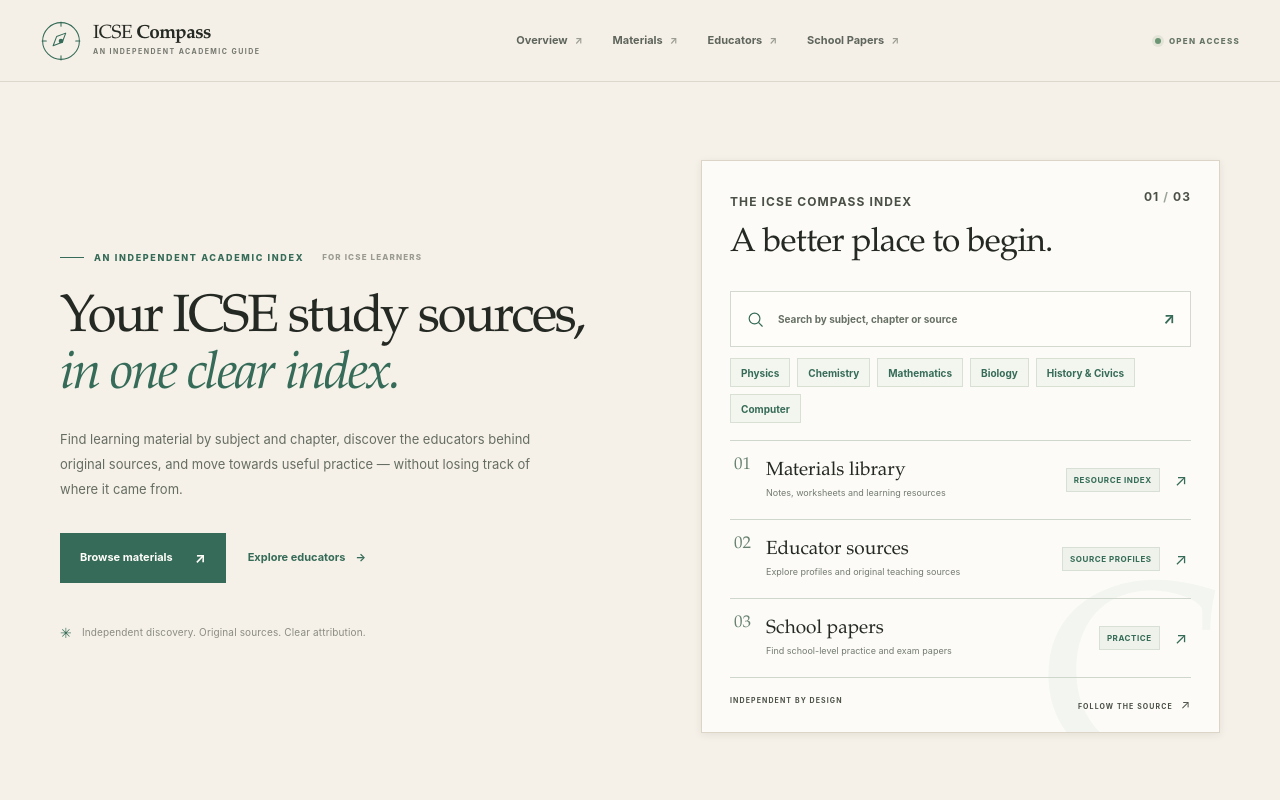
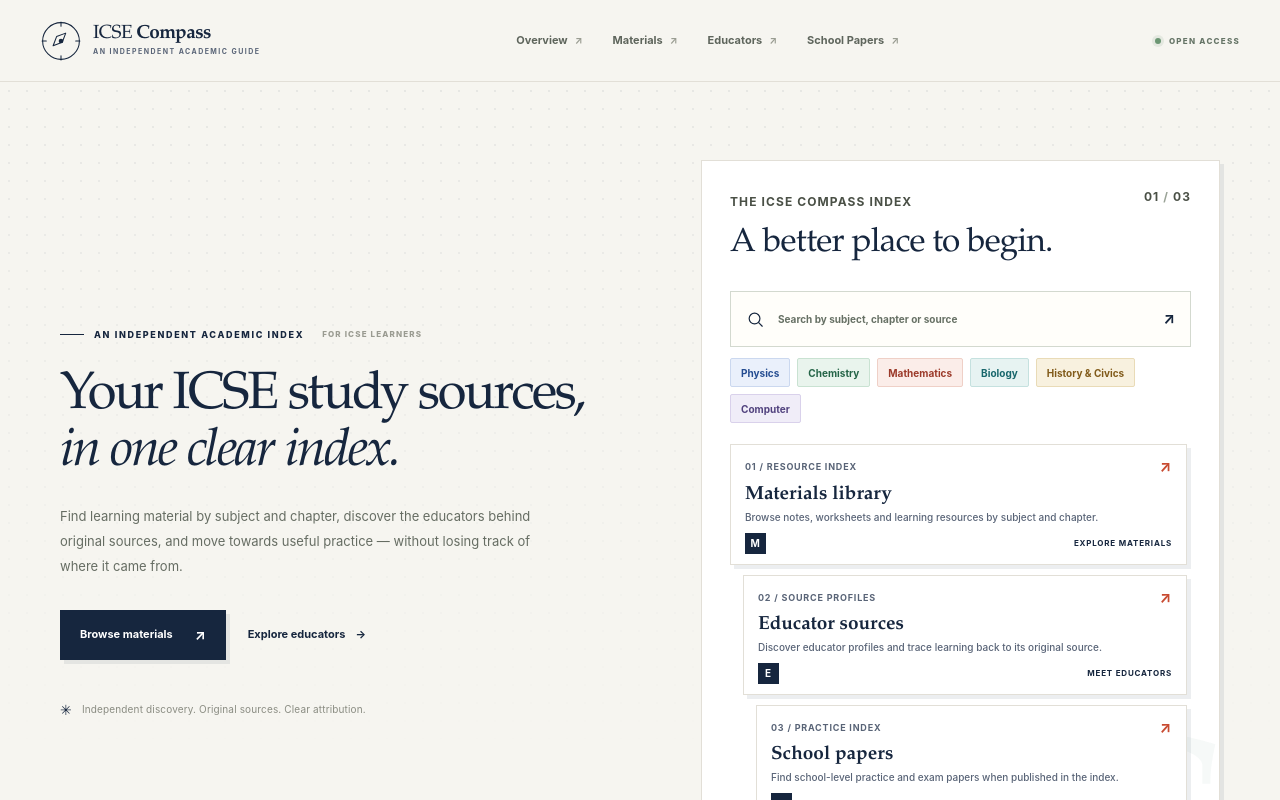
Before and after one commit to icse-cbse-10-12/icse-compass, a SvelteKit app: page / in a window 1280 px wide. Shown: the top 800 px of the page. Built offline with nearby package versions, Linux system fonts and the light colour scheme.

Commit message:
feat: sharpen Student OS homepage visual hierarchy

```diff
--- a/src/routes/+page.svelte
+++ b/src/routes/+page.svelte
@@ -40,32 +40,32 @@
       </a>
 
       <nav class="subject-shortcuts" aria-label="Quick subject searches">
-        <a href="{siteBase}/materials/?q=Physics">Physics</a>
-        <a href="{siteBase}/materials/?q=Chemistry">Chemistry</a>
-        <a href="{siteBase}/materials/?q=Mathematics">Mathematics</a>
-        <a href="{siteBase}/materials/?q=Biology">Biology</a>
-        <a href="{siteBase}/materials/?q=History%20%26%20Civics">History &amp; Civics</a>
-        <a href="{siteBase}/materials/?q=Computer">Computer</a>
+        <a class="subject-physics" href="{siteBase}/materials/?q=Physics">Physics</a>
+        <a class="subject-chemistry" href="{siteBase}/materials/?q=Chemistry">Chemistry</a>
+        <a class="subject-mathematics" href="{siteBase}/materials/?q=Mathematics">Mathematics</a>
+        <a class="subject-biology" href="{siteBase}/materials/?q=Biology">Biology</a>
+        <a class="subject-history" href="{siteBase}/materials/?q=History%20%26%20Civics">History &amp; Civics</a>
+        <a class="subject-computer" href="{siteBase}/materials/?q=Computer">Computer</a>
       </nav>
 
-      <nav class="hero-index-list" aria-label="Explore the ICSE Compass index">
-        <a class="hero-index-row" href="{siteBase}/materials/">
-          <span class="index-ordinal">01</span>
-          <span class="index-row-copy"><strong>Materials library</strong><small>Notes, worksheets and learning resources</small></span>
-          <span class="index-row-meta">RESOURCE INDEX</span>
-          <span class="index-row-arrow" aria-hidden="true">↗</span>
+      <nav class="hero-card-deck" aria-label="Explore the ICSE Compass index">
+        <a class="hero-deck-card deck-materials" href="{siteBase}/materials/">
+          <span class="deck-card-top"><span>01 / RESOURCE INDEX</span><span aria-hidden="true">↗</span></span>
+          <span class="deck-card-title">Materials library</span>
+          <span class="deck-card-description">Browse notes, worksheets and learning resources by subject and chapter.</span>
+          <span class="deck-card-bottom"><span class="deck-card-mark" aria-hidden="true">M</span><span>EXPLORE MATERIALS</span></span>
         </a>
-        <a class="hero-index-row" href="{siteBase}/creators/">
-          <span class="index-ordinal">02</span>
-          <span class="index-row-copy"><strong>Educator sources</strong><small>Explore profiles and original teaching sources</small></span>
-          <span class="index-row-meta">SOURCE PROFILES</span>
-          <span class="index-row-arrow" aria-hidden="true">↗</span>
+        <a class="hero-deck-card deck-educators" href="{siteBase}/creators/">
+          <span class="deck-card-top"><span>02 / SOURCE PROFILES</span><span aria-hidden="true">↗</span></span>
+          <span class="deck-card-title">Educator sources</span>
+          <span class="deck-card-description">Discover educator profiles and trace learning back to its original source.</span>
+          <span class="deck-card-bottom"><span class="deck-card-mark" aria-hidden="true">E</span><span>MEET EDUCATORS</span></span>
         </a>
-        <a class="hero-index-row" href="{siteBase}/school-papers/">
-          <span class="index-ordinal">03</span>
-          <span class="index-row-copy"><strong>School papers</strong><small>Find school-level practice and exam papers</small></span>
-          <span class="index-row-meta">PRACTICE</span>
-          <span class="index-row-arrow" aria-hidden="true">↗</span>
+        <a class="hero-deck-card deck-practice" href="{siteBase}/school-papers/">
+          <span class="deck-card-top"><span>03 / PRACTICE INDEX</span><span aria-hidden="true">↗</span></span>
+          <span class="deck-card-title">School papers</span>
+          <span class="deck-card-description">Find school-level practice and exam papers when published in the index.</span>
+          <span class="deck-card-bottom"><span class="deck-card-mark" aria-hidden="true">P</span><span>VIEW PRACTICE</span></span>
         </a>
       </nav>
 
@@ -110,7 +110,9 @@
 </main>
 
 <style>
-  .home-page { overflow: clip; }
+  .home-page { position: relative; overflow: clip; }
+  .home-page::before { content: ""; position: absolute; z-index: 0; inset: 0 0 auto; height: 760px; pointer-events: none; opacity: .42; background-image: radial-gradient(circle, rgba(22, 38, 62, .16) 1px, transparent 1px); background-size: 18px 18px; mask-image: linear-gradient(to bottom, #000 0%, transparent 92%); }
+  .home-hero, .home-method, .home-principle { position: relative; z-index: 1; }
   .home-hero {
     display: grid;
     grid-template-columns: minmax(0, 1fr) minmax(430px, .92fr);
@@ -131,9 +133,9 @@
     min-width: 0;
     padding: 27px 28px 18px;
     overflow: hidden;
-    background: #fcfbf7;
-    border: 1px solid #dcd5c7;
-    box-shadow: 0 2px 8px rgba(37, 41, 35, .08);
+    background: #ffffff;
+    border: 1px solid #e2dfd7;
+    box-shadow: 4px 4px 0 #16263e14;
     transform: perspective(1000px) translateY(0) rotateX(0) rotateY(0);
     transform-style: preserve-3d;
     transition: transform 220ms cubic-bezier(.2, .75, .25, 1), box-shadow 220ms ease;
@@ -163,23 +165,25 @@
   .hero-search-link:hover { border-color: #8da493; background: #fffefa; transform: translateY(-1px); }
   .hero-search-link svg { width: 19px; height: 19px; flex: 0 0 auto; color: var(--green); }
   .search-action { margin-left: auto; color: var(--green); font-size: 15px; }
-  .hero-index-list { position: relative; z-index: 1; margin-top: 17px; border-top: 1px solid #cfd7cc; }
-  @keyframes indexRowEnter {
-    from { opacity: 0; transform: translateY(8px); }
-    to { opacity: 1; transform: translateY(0); }
-  }
-  .hero-index-row { display: flex; align-items: center; gap: 15px; min-height: 79px; padding: 12px 4px; border-bottom: 1px solid #cfd7cc; transition: padding .18s ease, color .18s ease; animation: indexRowEnter 360ms cubic-bezier(.2, .75, .25, 1) both; }
-  .hero-index-row:nth-child(1) { animation-delay: 60ms; }
-  .hero-index-row:nth-child(2) { animation-delay: 120ms; }
-  .hero-index-row:nth-child(3) { animation-delay: 180ms; }
-  .hero-index-row:hover { padding-inline: 9px; color: var(--green); }
-  .index-ordinal { align-self: flex-start; padding-top: 3px; color: #68816f; font: 500 17px var(--serif); }
-  .index-row-copy { display: flex; min-width: 0; flex-direction: column; gap: 5px; }
-  .index-row-copy strong { color: var(--ink); font: 500 19px/1.1 var(--serif); }
-  .index-row-copy small { color: #737b70; font-size: 9px; line-height: 1.5; }
-  .index-row-meta { margin-left: auto; padding: 5px 7px; color: #356b58; background: #eef2eb; border: 1px solid #d8e0d5; font-size: 8px; font-weight: 750; letter-spacing: .55px; white-space: nowrap; }
-  .index-row-arrow { color: var(--green); font-size: 16px; transition: transform 180ms ease; }
-  .hero-index-row:hover .index-row-arrow, .hero-index-row:focus-visible .index-row-arrow { transform: translate(2px, -2px); }
+  .hero-card-deck { position: relative; z-index: 1; display: grid; gap: 10px; margin-top: 17px; padding: 4px 4px 7px 0; perspective: 1000px; }
+  .hero-deck-card { position: relative; display: flex; min-height: 111px; flex-direction: column; padding: 12px 14px 10px; color: var(--ink); background: #ffffff; border: 1px solid #e2dfd7; box-shadow: 4px 4px 0 #16263e14; transform: translateY(0); transition: transform 180ms ease, box-shadow 180ms ease; }
+  .hero-deck-card:hover, .hero-deck-card:focus-visible { transform: translateY(-4px); box-shadow: 6px 8px 0 #16263e1c; }
+  .deck-card-top, .deck-card-bottom { display: flex; align-items: center; justify-content: space-between; gap: 12px; color: #596477; font: 750 9px/1.3 var(--sans); letter-spacing: .8px; }
+  .deck-card-top > span:last-child { color: var(--terracotta); font-size: 15px; }
+  .deck-card-title { margin-top: 7px; color: var(--navy); font: 600 19px/1.15 var(--serif); }
+  .deck-card-description { margin-top: 4px; color: #596477; font: 450 10px/1.5 var(--sans); }
+  .deck-card-bottom { margin-top: auto; padding-top: 8px; color: var(--navy); font-size: 8px; }
+  .deck-card-mark { display: grid; width: 21px; height: 21px; place-items: center; color: #fff; background: var(--navy); font: 700 10px var(--sans); }
+  .deck-educators { margin-left: 13px; }
+  .deck-practice { margin-left: 26px; }
+  .subject-shortcuts a { font-family: var(--sans); border-radius: 2px; }
+  .subject-shortcuts .subject-physics { color: #244c91; background: #eaf0fb; border-color: #cbd8ef; }
+  .subject-shortcuts .subject-chemistry { color: #246447; background: #e9f4ed; border-color: #c9e2d2; }
+  .subject-shortcuts .subject-mathematics { color: #9b3929; background: #fbede9; border-color: #efd0c7; }
+  .subject-shortcuts .subject-biology { color: #17666b; background: #e7f3f2; border-color: #c5e1df; }
+  .subject-shortcuts .subject-history { color: #805a19; background: #f8f1df; border-color: #e9dbb7; }
+  .subject-shortcuts .subject-computer { color: #51427e; background: #f0edf8; border-color: #d9d1eb; }
+  .subject-shortcuts a:hover, .subject-shortcuts a:focus-visible { filter: saturate(1.18); transform: translateY(-1px); }
   .product-panel-footer { margin-top: 18px; font-size: 7px; letter-spacing: 1.1px; }
   .product-panel-footer b { margin-left: 5px; font-size: 12px; font-weight: 400; }
   .panel-watermark { position: absolute; z-index: 0; right: -8px; bottom: -77px; color: rgba(53, 107, 88, .045); font: 500 260px/.8 var(--serif); pointer-events: none; }
@@ -198,7 +202,7 @@
   .home-principle .principle-inner > a { display: inline-flex; align-items: center; gap: 10px; margin-left: auto; color: var(--green); font-size: 9px; font-weight: 850; letter-spacing: .7px; white-space: nowrap; }
   .home-principle .principle-inner > a:hover { color: var(--green-dark); }
   @media (prefers-reduced-motion: reduce) {
-    .hero-product-panel, .hero-index-row, .index-row-arrow { animation: none !important; transition: none !important; transform: none !important; will-change: auto !important; }
+    .hero-product-panel, .hero-index-row, .index-row-arrow, .hero-card-deck, .hero-deck-card { animation: none !important; transition: none !important; transform: none !important; will-change: auto !important; }
   }
   @media (max-width: 1050px) {
     .home-hero { grid-template-columns: minmax(0, 1fr) minmax(360px, .95fr); gap: 34px; min-height: 590px; padding-block: 64px 72px; }
@@ -211,6 +215,9 @@
     .home-hero { grid-template-columns: 1fr; gap: 38px; min-height: 0; padding-block: 58px 62px; }
     .hero-copy h1 { max-width: 620px; font-size: clamp(48px, 9vw, 68px); }
     .hero-product-panel { max-width: 620px; }
+    .hero-deck-card { min-height: 106px; }
+    .deck-educators { margin-left: 9px; }
+    .deck-practice { margin-left: 18px; }
     .home-method { grid-template-columns: 1fr; gap: 33px; padding-block: 57px 66px; }
     .method-intro h2 { font-size: 42px; }
     .method-steps { grid-template-columns: repeat(3, minmax(0, 1fr)); }
--- a/src/styles.css
+++ b/src/styles.css
@@ -3,26 +3,28 @@
 :root {
   font-family: Inter, "Avenir Next", Avenir, "Segoe UI", sans-serif;
   color: #252923;
-  background: #f5f1e8;
+  background: #f6f5f0;
   font-synthesis: none;
   text-rendering: optimizeLegibility;
   -webkit-font-smoothing: antialiased;
-  --paper: #f5f1e8;
-  --paper-light: #fbf9f4;
-  --white: #fffefa;
-  --ink: #252923;
-  --ink-soft: #424940;
-  --green: #356b58;
-  --green-dark: #254d3e;
-  --sage: #e4e9df;
-  --sage-deep: #c8d2c5;
-  --sand: #d6c7ae;
-  --muted: #73776e;
-  --muted-light: #96988f;
-  --line: #ded8cc;
-  --line-strong: #cfc7b8;
+  --paper: #f6f5f0;
+  --paper-light: #ffffff;
+  --white: #ffffff;
+  --ink: #16263e;
+  --ink-soft: #34445a;
+  --navy: #16263e;
+  --terracotta: #c84b31;
+  --green: #16263e;
+  --green-dark: #0f1b2c;
+  --sage: #e9edf2;
+  --sage-deep: #cbd3df;
+  --sand: #e7d9cf;
+  --muted: #596477;
+  --muted-light: #7c8795;
+  --line: #e2dfd7;
+  --line-strong: #c9c5bb;
   --serif: "Iowan Old Style", "Baskerville", "Palatino Linotype", "Book Antiqua", Georgia, serif;
-  --sans: Inter, "Avenir Next", Avenir, "Segoe UI", sans-serif;
+  --sans: "Manrope", Inter, "Avenir Next", Avenir, "Segoe UI", sans-serif;
   --page-width: 1160px;
   --radius-sm: 4px;
   --radius-md: 8px;
@@ -46,7 +48,7 @@ h1, h2, h3, p { text-wrap: pretty; }
 .topbar {
   position: relative; z-index: 20; min-height: 82px; padding: 0 max(40px, calc((100vw - 1320px) / 2));
   display: flex; align-items: center; justify-content: space-between; gap: 28px;
-  border-bottom: 1px solid var(--line); background: rgba(245, 241, 232, .96);
+  border-bottom: 1px solid var(--line); background: rgba(246, 245, 240, .97);
 }
 .brand { display: inline-flex; align-items: center; gap: 11px; min-height: 52px; flex: 0 0 auto; }
 .brand-mark { width: 42px; height: 42px; display: grid; place-items: center; color: var(--green); }
@@ -58,8 +60,8 @@ h1, h2, h3, p { text-wrap: pretty; }
 .desktop-nav { display: flex; align-items: center; gap: 4px; }
 .nav-link { display: inline-flex; align-items: center; gap: 7px; min-height: 44px; padding: 0 13px; color: #5e655c; font-size: 11px; font-weight: 650; transition: color .18s ease, background .18s ease; }
 .nav-link span { color: #9a9d92; font-size: 10px; }
-.nav-link:hover, .nav-link[aria-current="page"] { color: var(--green); background: rgba(53, 107, 88, .07); }
-.nav-link[aria-current="page"] { box-shadow: inset 0 -2px 0 var(--green); }
+.nav-link:hover, .nav-link[aria-current="page"] { color: var(--navy); background: rgba(22, 38, 62, .07); }
+.nav-link[aria-current="page"] { box-shadow: inset 0 -2px 0 var(--terracotta); }
 .public-label { display: flex; align-items: center; gap: 8px; color: #667567; font-size: 8px; letter-spacing: 1.25px; font-weight: 800; white-space: nowrap; }
 .public-label span { width: 6px; height: 6px; border-radius: 50%; background: #6c9673; box-shadow: 0 0 0 3px rgba(108, 150, 115, .13); }
 
@@ -73,7 +75,7 @@ h1, h2, h3, p { text-wrap: pretty; }
 .hero-description { max-width: 480px; margin: 0; color: #666d63; font-size: 14px; line-height: 1.9; }
 .hero-actions { display: flex; align-items: center; flex-wrap: wrap; gap: 25px; margin-top: 31px; }
 .button { display: inline-flex; align-items: center; justify-content: center; gap: 22px; min-height: 50px; padding: 0 19px; border: 1px solid transparent; font-size: 11px; font-weight: 750; transition: background .18s ease, transform .18s ease, border-color .18s ease; }
-.button-primary { color: #fffefa; background: var(--green); }
+.button-primary { color: #ffffff; background: var(--navy); box-shadow: 4px 4px 0 #16263e14; }
 .button-primary:hover { background: var(--green-dark); transform: translateY(-1px); }
 .button-primary span { font-size: 14px; }
 .text-action { display: inline-flex; align-items: center; gap: 10px; min-height: 46px; color: var(--green); font-size: 11px; font-weight: 750; }
@@ -344,7 +346,7 @@ h1, h2, h3, p { text-wrap: pretty; }
   .privacy-page .privacy-intro { font-size: 13px; }
   .independence-notice { width: calc(100% - 36px); margin-bottom: 15px; }
   .footer { align-items: flex-start; flex-direction: column; gap: 6px; min-height: 95px; padding: 14px 18px; }
-  .mobile-nav { position: fixed; z-index: 40; right: 0; bottom: 0; left: 0; display: grid; grid-template-columns: repeat(4, 1fr); min-height: calc(64px + env(safe-area-inset-bottom)); padding: 5px 7px calc(5px + env(safe-area-inset-bottom)); border-top: 1px solid var(--line); background: rgba(255, 254, 250, .97); }
+  .mobile-nav { position: fixed; z-index: 40; right: 0; bottom: 0; left: 0; display: grid; grid-template-columns: repeat(4, 1fr); min-height: calc(64px + env(safe-area-inset-bottom)); padding: 5px 7px calc(5px + env(safe-area-inset-bottom)); border-top: 1px solid var(--line); background: rgba(255, 255, 255, .98); }
   .mobile-nav a { display: flex; min-height: 50px; flex-direction: column; align-items: center; justify-content: center; gap: 3px; color: #62695f; font-size: 8px; font-weight: 700; }
   .mobile-nav a:hover, .mobile-nav a[aria-current="page"] { color: var(--green); }
   .mobile-nav a[aria-current="page"] .mobile-nav-icon { background: #e9ede5; border-radius: 50%; }
```
